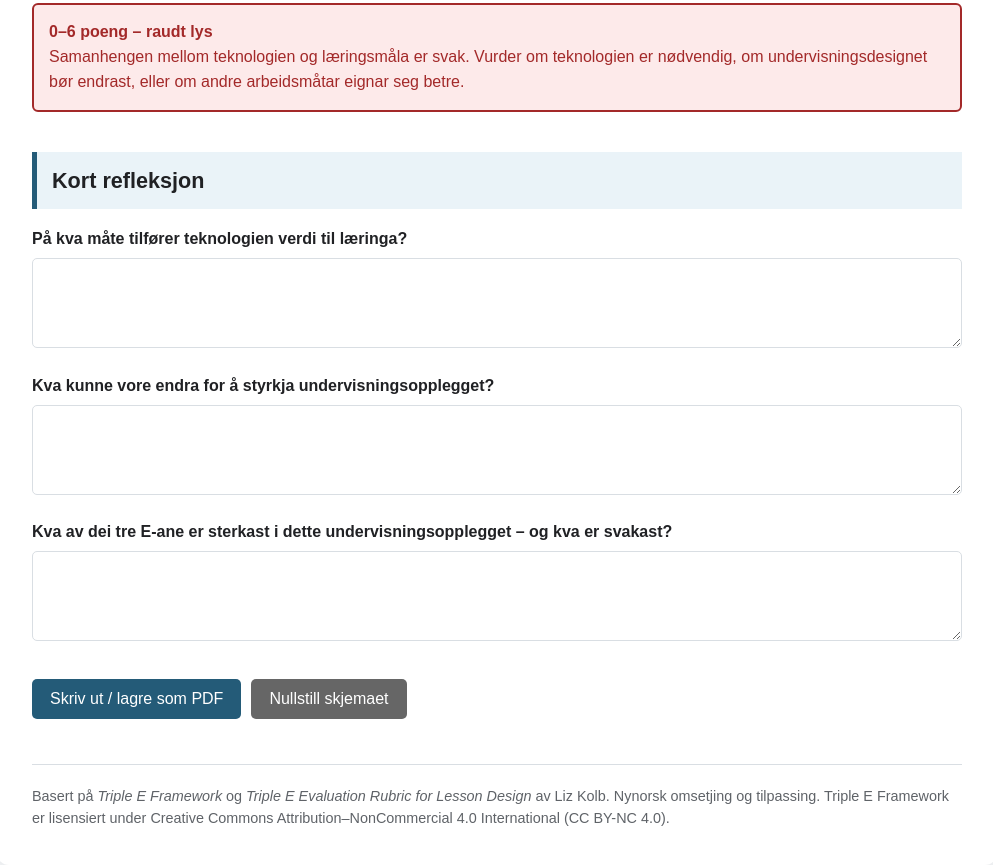
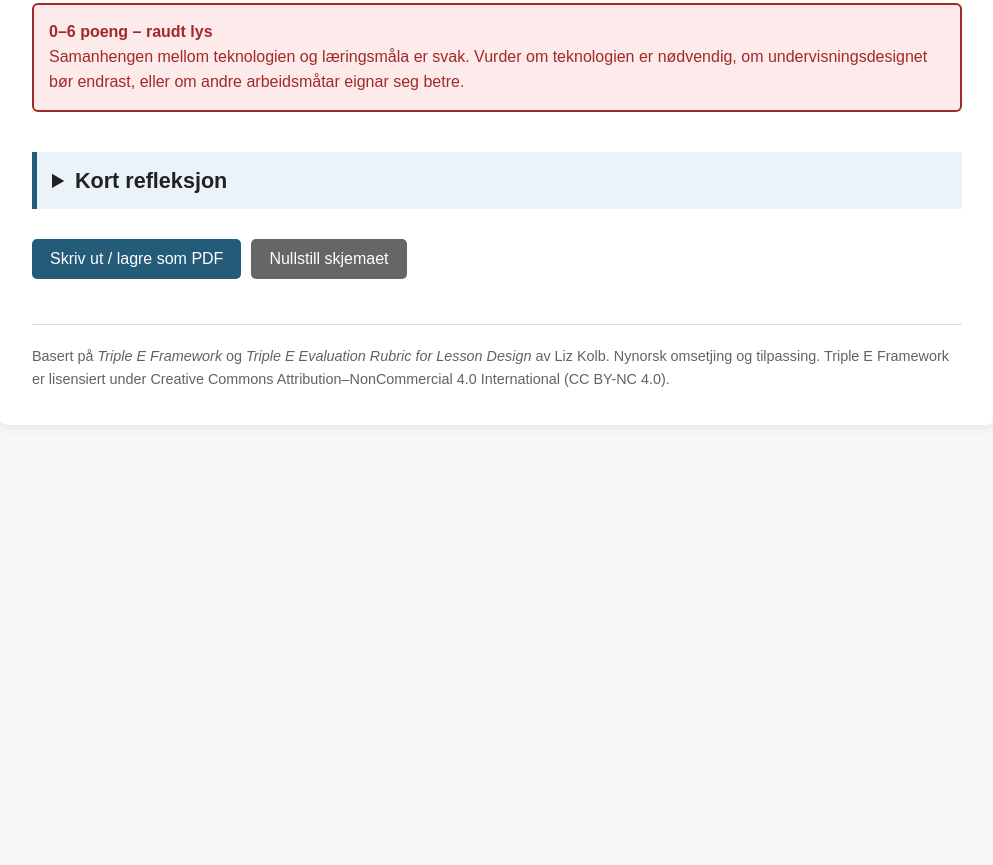
Before and after one commit to Xhai1974/TreEar, a plain HTML site: page index.html in a window 1280 px wide. Shown: the part 2916-3781 px from the top of the page, without its empty margins (143-1136 px from the left). After the commit the page ends 3371 px from the top, so only its background shows below. Drawn offline with Linux system fonts and the light colour scheme.

Commit message:
Update index.html

```diff
--- a/index.html
+++ b/index.html
@@ -61,6 +61,31 @@
       background: var(--primary-light);
       border-left: 5px solid var(--primary);
       font-size: 1.35rem;
+    }
+
+    .reflection-collapse {
+  margin-top: 40px;
+  border: none;
+}
+
+.reflection-collapse summary {
+  padding: 12px 15px;
+  background: var(--primary-light);
+  border-left: 5px solid var(--primary);
+  font-size: 1.35rem;
+  font-weight: bold;
+  cursor: pointer;
+  list-style-position: inside;
+}
+
+.reflection-collapse summary:hover {
+  background: #dcecf5;
+}
+
+.reflection-content {
+  padding: 20px 15px 5px 15px;
+  border: 1px solid var(--border);
+  border-top: none;
 }
 
     h3 {
@@ -548,10 +573,13 @@
     </section>
 
 
+
 <!-- REFLEKSJON -->
 
-    <section>
-      <h2>Kort refleksjon</h2>
+<details class="reflection-collapse">
+  <summary>Kort refleksjon</summary>
+
+  <div class="reflection-content">
 
     <div class="form-group">
       <label for="ref1">
@@ -574,7 +602,10 @@
       </label>
       <textarea id="ref3" name="ref3"></textarea>
     </div>
-    </section>
+
+  </div>
+</details>
+
 
 
     <!-- KNAPPAR -->
```
Lines whose indentation alone changed are shown as unchanged.
